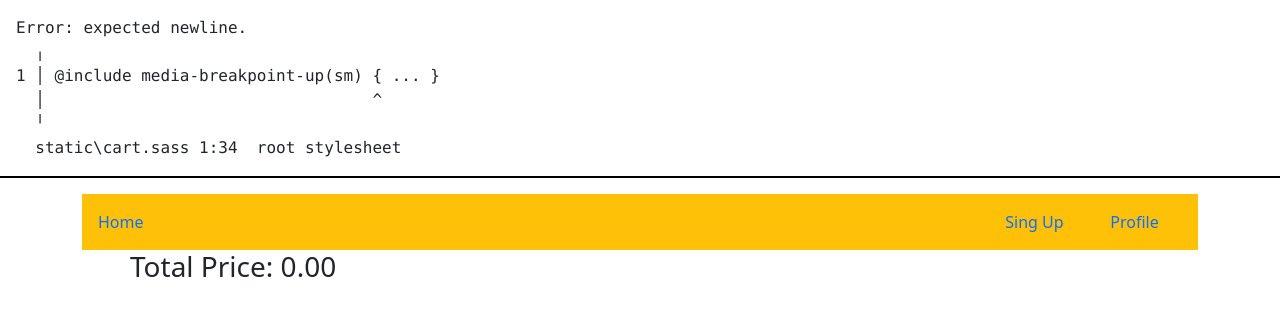
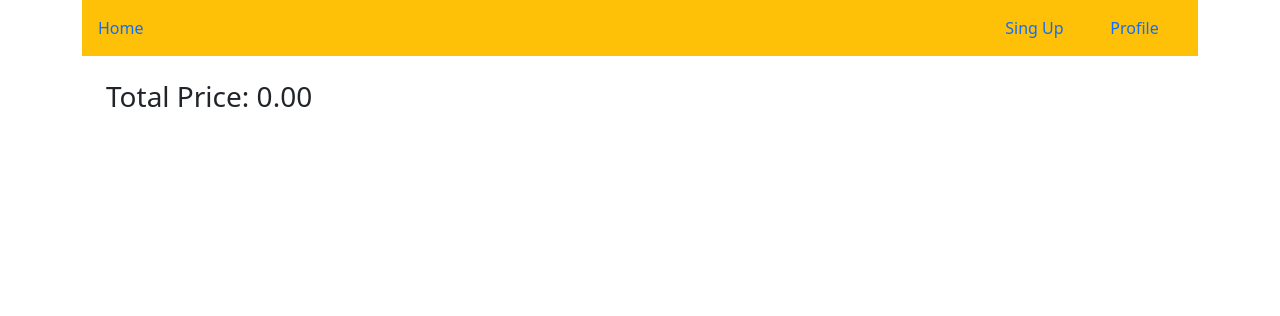
Before and after one commit to KostyaPapushnikov/DeliveryProject, a FastAPI app: page /cart in a window 1280 px wide. Shown: the top 316 px of the page. Run offline with FastAPI, Linux system fonts and the light colour scheme.

Commit message:
Адаптация все

```diff
--- a/main.py
+++ b/main.py
@@ -5,6 +5,7 @@
 from database import engine
 from sqlmodel import Session, select
 from typing import Annotated
+
 
 app = FastAPI(
     description='Delivery Project'
--- a/static/cart.css
+++ /dev/null
@@ -1,17 +0,0 @@
-/* Error: expected newline.
- *   ,
- * 1 | @include media-breakpoint-up(sm) { ... }
- *   |                                  ^
- *   '
- *   static\cart.sass 1:34  root stylesheet */
-
-body::before {
-  font-family: "Source Code Pro", "SF Mono", Monaco, Inconsolata, "Fira Mono",
-      "Droid Sans Mono", monospace, monospace;
-  white-space: pre;
-  display: block;
-  padding: 1em;
-  margin-bottom: 1em;
-  border-bottom: 2px solid black;
-  content: "Error: expected newline.\a   \2577 \a 1 \2502  @include media-breakpoint-up(sm) { ... }\d\a   \2502                                   ^\a   \2575 \a   static\\cart.sass 1:34  root stylesheet";
-}
--- a/static/cart.sass
+++ /dev/null
@@ -1,17 +0,0 @@
-@include media-breakpoint-up(sm) { ... }
-@include media-breakpoint-up(md) { ... }
-@include media-breakpoint-up(lg) { ... }
-@include media-breakpoint-up(xl) { ... }
-@include media-breakpoint-up(xxl) { ... }
-
-.w-card-list {
-    width: 100%;
-    max-width: 610px;
-
-  }
-  @include media-breakpoint-up(sm) {
-    .w-card-list {
-        max-width: 300px;
-        margin: auto;
-    }
-  }
--- a/templates/cart.html
+++ b/templates/cart.html
@@ -7,7 +7,7 @@
     <title>cart</title>
     <link href="https://cdn.jsdelivr.net/npm/bootstrap@5.3.3/dist/css/bootstrap.min.css" rel="stylesheet"
         integrity="sha384-QWTKZyjpPEjISv5WaRU9OFeRpok6YctnYmDr5pNlyT2bRjXh0JMhjY6hW+ALEwIH" crossorigin="anonymous">
-    <link rel="stylesheet" href="static/cart.css">
+    <link rel="stylesheet" href="static/cart.sass"/>
     <style>
         a {
             text-decoration: none;
@@ -29,9 +29,9 @@
 
 
 
-        <div class= "d-flex flex-wrap gap-5">
-            <div id="cart-items" class="w-card-list"></div>
-            <div id="total-price" class=""></div>
+        <div class= "flex-wrap p-3">
+            <div id="cart-items" class="w-card-list " ></div>
+            <div id="total-price" class="p-2"></div>
         </div>
     </div>
 
```
